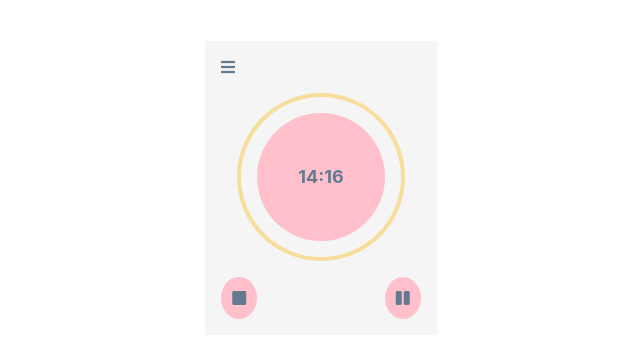
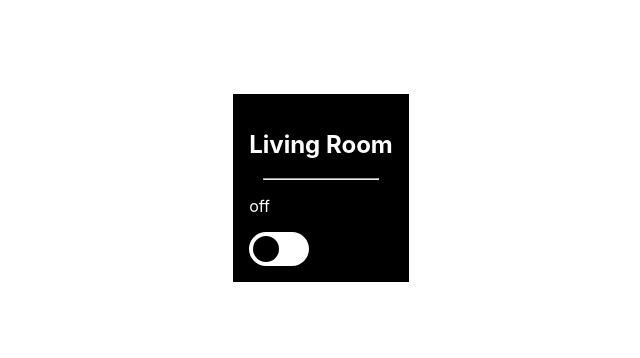
Before and after one commit to BernardoAguayoOrtega/DailyUi, a React (Create React App) app: page / in a window 1280 px wide. Shown: the part 172-530 px from the top of the page, without its empty margins (319-959 px from the left). Built offline with nearby package versions, Linux system fonts and the light colour scheme.

Commit message:
[update] add 15 challenge

```diff
--- /dev/null
+++ b/src/challenges/015/015.css
@@ -0,0 +1,78 @@
+.container{
+  background: black;
+  color: white;
+  padding: 1rem;
+}
+
+.on {
+  background-color: gold;
+}
+
+.up-sub-container{
+
+}
+
+.up-sub-container hr{
+  width: 80%
+}
+
+.switch{
+  position: relative;
+  display: inline-block;
+  width: 60px;
+  height: 34px;
+}
+
+.switch input {
+  opacity: 0;
+  width: 0;
+  height: 0;
+}
+
+.slider {
+  position: absolute;
+  cursor: pointer;
+  top: 0;
+  left: 0;
+  right: 0;
+  bottom: 0;
+  background-color: white;
+  -webkit-transition: .4s;
+  transition: .4s;
+}
+
+.slider:before {
+  position: absolute;
+  content: "";
+  height: 26px;
+  width: 26px;
+  left: 4px;
+  bottom: 4px;
+  background-color: black;
+  -webkit-transition: .4s;
+  transition: .4s;
+}
+
+input:checked + .slider {
+  background-color: black;
+}
+
+input:focus + .slider {
+  box-shadow: 0 0 1px white;
+}
+
+input:checked + .slider:before {
+  -webkit-transform: translateX(26px);
+  -ms-transform: translateX(26px);
+  transform: translateX(26px);
+  background-color: white;
+}
+
+/* Rounded sliders */
+.slider.round {
+  border-radius: 34px;
+}
+
+.slider.round:before {
+  border-radius: 50%;
+}
--- /dev/null
+++ b/src/challenges/015/015.md
@@ -0,0 +1,8 @@
+#
+On/Off Switch
+
+## description:
+Design an On/Off Switch. Consider what's being turned on/off and how it should be done.
+
+### inspiration:
+https://dribbble.com/shots/11092734-Daily-UI-015-On-Off-Switch/attachments/2691661?mode=media
--- /dev/null
+++ b/src/challenges/015/index.tsx
@@ -0,0 +1,28 @@
+import React, { ReactElement, useState } from 'react';
+
+import './015.css';
+
+export const OnOff: React.FC = (): ReactElement => {
+
+	const [isSelected, setIsSelected] = useState(false)
+
+	return (
+		<div className={`container ${isSelected ? 'on' : ''}`}>
+			<div className='up'>
+				<h2>Living Room</h2>
+				<div className='up-sub-container'>
+					<hr />
+					<p>off</p>
+				</div>
+			</div>
+			<div className='down'>
+				<label className='switch'>
+					<input onClick={() => setIsSelected(value => !value)} type='checkbox' />
+					<span className='slider round'></span>
+				</label>
+			</div>
+		</div>
+	);
+};
+
+export default OnOff;
--- a/src/components/App/index.tsx
+++ b/src/components/App/index.tsx
@@ -1,11 +1,11 @@
 import React from 'react'
 import './App.css';
-import Countdown from '../../challenges/014'
+import OnOff from '../../challenges/015'
 
 const App:React.FC = () => {
   return (
     <div className='app' >
-      <Countdown />
+      <OnOff />
     </div>
   );
 }
```
